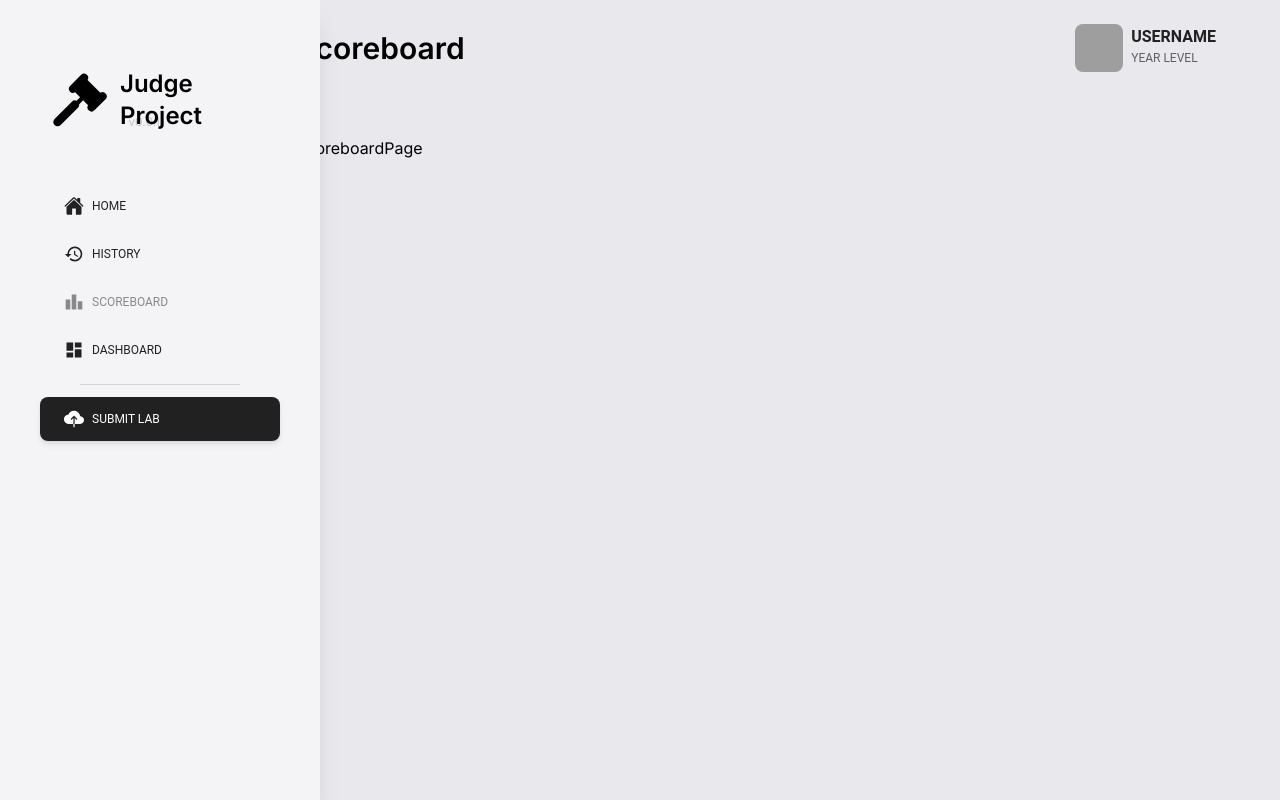
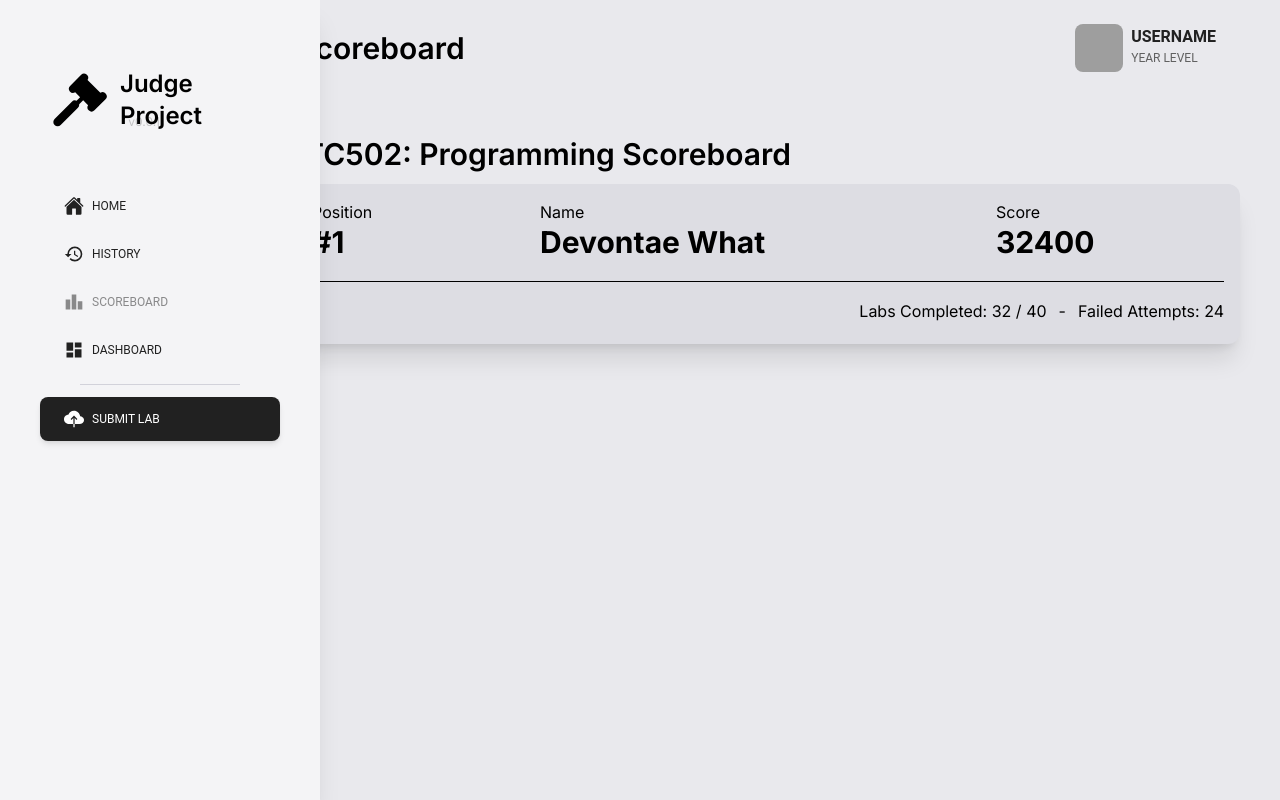
Before and after one commit to s2kshare/JudgeProject, a React (Vite) app in the folder JudgeFrontend/: page /scoreboard in a window 1280 px wide. Built offline with nearby package versions, Linux system fonts and the light colour scheme; grey boxes are pictures that could not be loaded.

Commit message:
Scoreboard Card Creation

```diff
--- /dev/null
+++ b/JudgeFrontend/src/components/cards/ScoreboardCard.tsx
@@ -0,0 +1,39 @@
+import React from "react";
+
+export default function ScoreboardCard() {
+    const full_name = "Devontae What";
+    const score = 32400;
+    const position = 1;
+    const labsCompleted = 32;
+    const labcount = 40;
+    const failed_attempts = 24;
+
+    return (
+        <div className="min-h-40 h-40 w-full">
+            <div className="flex p-4 flex-col bg-[--col-base-300] shadow-xl rounded-xl h-full">
+                <div className="flex flex-2 w-full justify-between">
+                    <div className="flex-1">
+                        <h1>Position</h1>
+                        <h3 className="font-bold text-3xl">#{position}</h3>
+                    </div>
+                    <div className="flex-2">
+                        <h1>Name</h1>
+                        <h3 className="font-bold text-3xl">{full_name}</h3>
+                    </div>
+                    <div className="flex-1">
+                        <h1>Score</h1>
+                        <h3 className="font-bold text-3xl">{score}</h3>
+                    </div>
+                </div>
+                <hr className="my-3 border-black" />
+                <div className="flex-1 flex gap-3 justify-end items-center">
+                    <p>
+                        Labs Completed: {labsCompleted} / {labcount}
+                    </p>
+                    <p>-</p>
+                    <p>Failed Attempts: {failed_attempts}</p>
+                </div>
+            </div>
+        </div>
+    );
+}
--- a/JudgeFrontend/src/pages/ScoreboardPage.tsx
+++ b/JudgeFrontend/src/pages/ScoreboardPage.tsx
@@ -1,5 +1,17 @@
 import React from "react";
+import ScoreboardCard from "../components/cards/ScoreboardCard";
 
 export default function ScoreboardPage() {
-    return <div>ScoreboardPage</div>;
+    const PAPER_NAME = "ITC502: Programming";
+
+    return (
+        <>
+            <h1 className="text-3xl font-semibold mb-3">
+                {PAPER_NAME} Scoreboard
+            </h1>
+            <div className="">
+                <ScoreboardCard />
+            </div>
+        </>
+    );
 }
```
